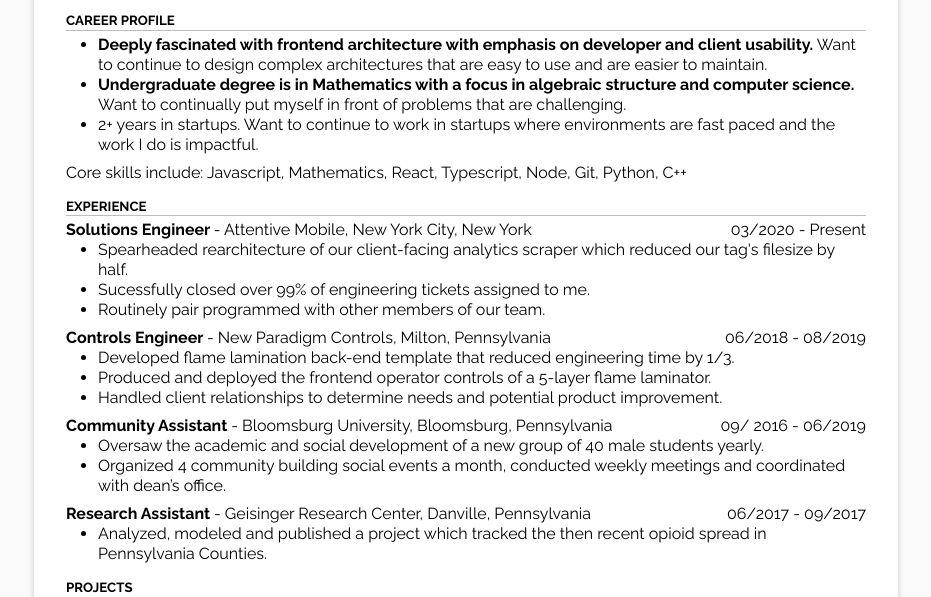
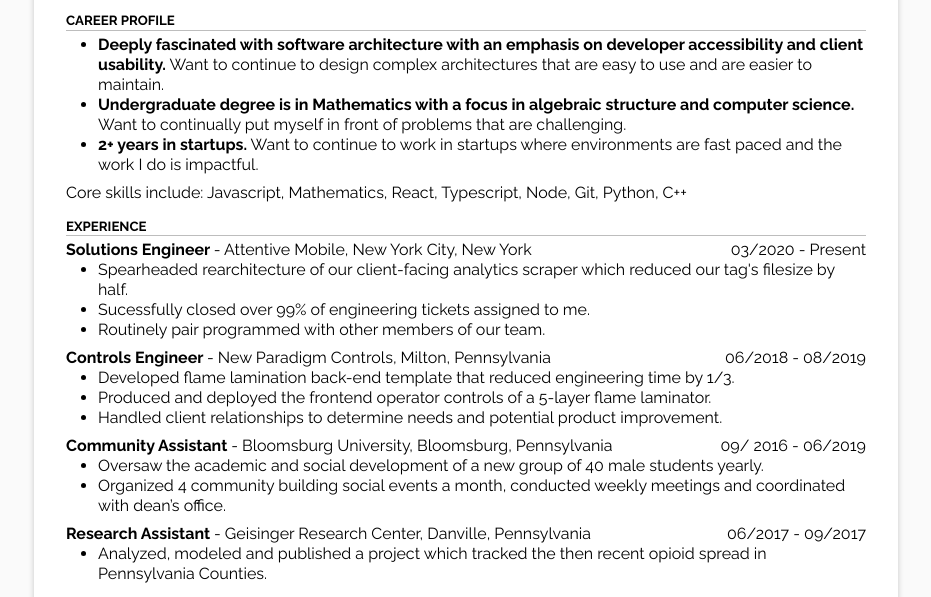
Before and after one commit to jwsharpe/jwsharpe.github.io, a website built with webpack: page resume.html in a window 1280 px wide. Shown: the part 195-792 px from the top of the page, without its empty margins (174-1105 px from the left). Built offline with nearby package versions, Linux system fonts and the light colour scheme.

Commit message:
bolded bullet points

```diff
--- a/resume.html
+++ b/resume.html
@@ -157,8 +157,8 @@
         <h5>CAREER PROFILE</h5>
         <ul>
           <li>
-            <b>Deeply fascinated with frontend architecture with emphasis on
-            developer and client usability.</b> Want to continue to design complex
+            <b>Deeply fascinated with software architecture with an emphasis on
+            developer accessibility and client usability.</b> Want to continue to design complex
             architectures that are easy to use and are easier to maintain.
           </li>
           <li>
@@ -167,7 +167,7 @@
             front of problems that are challenging.
           </li>
           <li>
-            2+ years in startups. Want to continue to work in startups where
+           <b>2+ years in startups.</b> Want to continue to work in startups where
             environments are fast paced and the work I do is impactful.
           </li>
         </ul>
```
